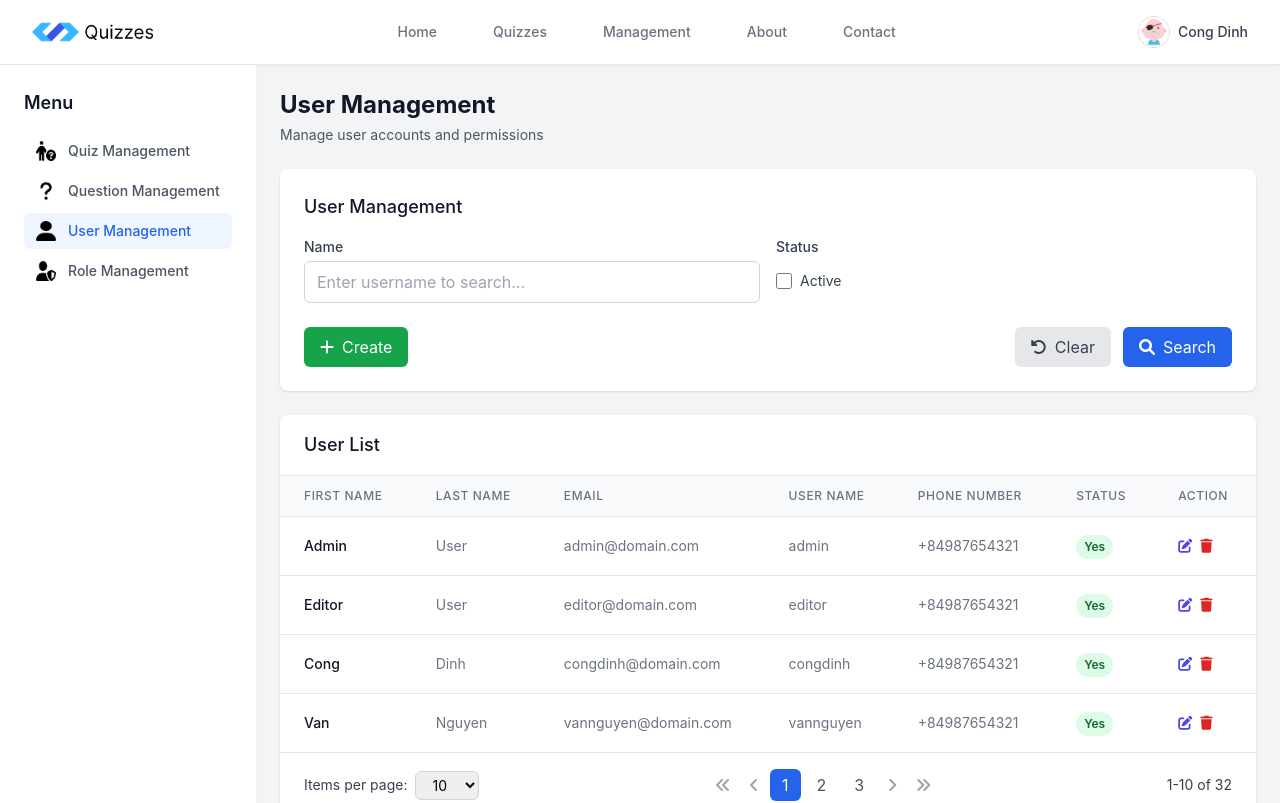
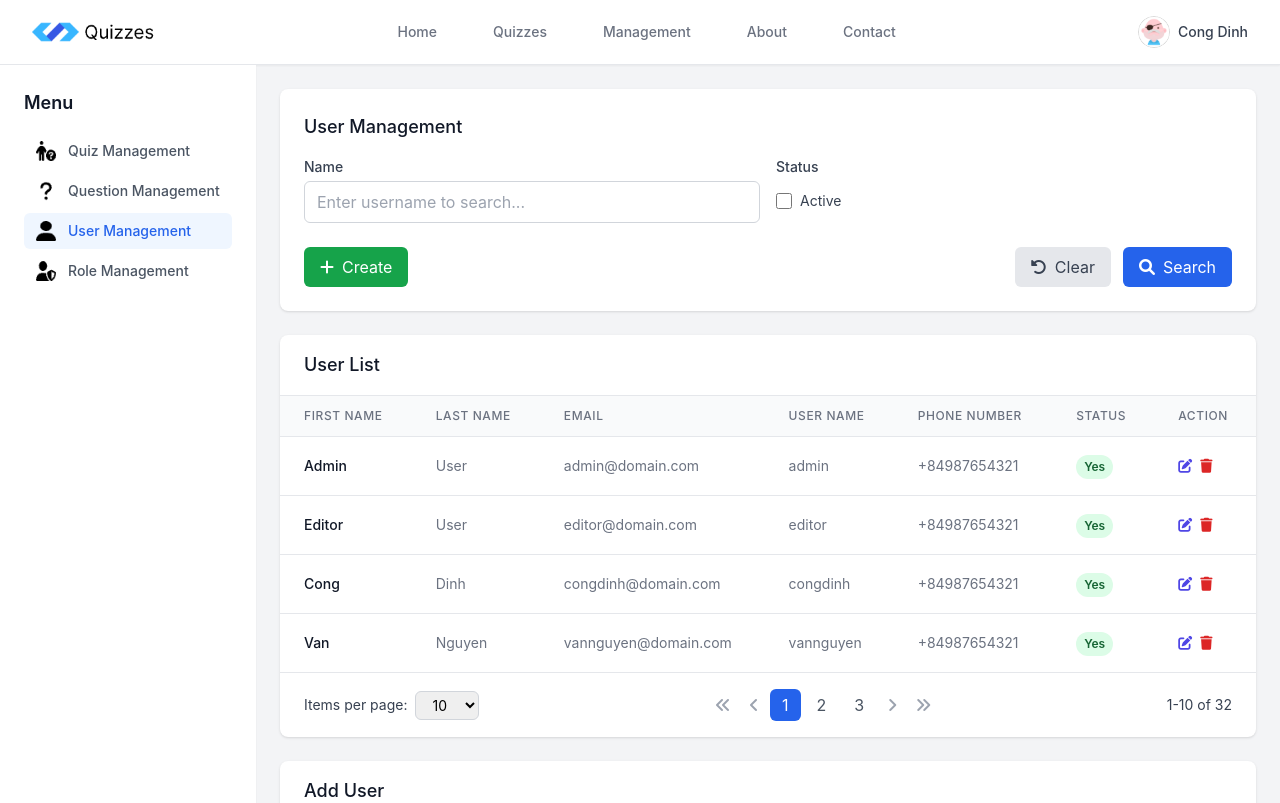
Before and after one commit to TPKAKA/quiz-app, a React (Vite) app: page /admin/user-management in a window 1280 px wide. Shown: the top 803 px of the page. Built offline with nearby package versions, Linux system fonts and the light colour scheme.

Commit message:
Move Footer component inside main content area
Relocates the Footer component from outside to inside the <main> element in admin management pages for Questions, Quizzes, Roles, and Users. This change ensures consistent layout and footer positioning across all admin pages.

```diff
--- a/src/pages/admin/Question-Management.tsx
+++ b/src/pages/admin/Question-Management.tsx
@@ -262,9 +262,9 @@ const QuestionManagement: React.FC = () => {
                             </form>
                         </div>
                     </div>
+                    <Footer />
                 </main>
             </div>
-            <Footer />
         </div>
     );
 };
--- a/src/pages/admin/Quiz-Management.tsx
+++ b/src/pages/admin/Quiz-Management.tsx
@@ -240,9 +240,10 @@ const QuizManagement: React.FC = () => {
                             </div>
                         </div>
                     </div>
+                    <Footer />
                 </main>
             </div>
-            <Footer />
+
         </div>
     );
 };
--- a/src/pages/admin/Role-Management.tsx
+++ b/src/pages/admin/Role-Management.tsx
@@ -132,9 +132,10 @@ const RoleManagement: React.FC = () => {
                             </table>
                         </div>
                     </div>
+                    <Footer />
                 </main>
             </div>
-            <Footer />
+
         </div>
     );
 };
--- a/src/pages/admin/User-Management.tsx
+++ b/src/pages/admin/User-Management.tsx
@@ -10,11 +10,6 @@ const UserManagement: React.FC = () => {
             <div className="flex flex-1">
                 <Menu />
                 <main className="flex-1 p-6">
-                    {/* Header */}
-                    <div className="mb-6">
-                        <h1 className="text-2xl font-bold text-gray-900">User Management</h1>
-                        <p className="mt-1 text-sm text-gray-600">Manage user accounts and permissions</p>
-                    </div>
 
                     {/* Search Panel */}
                     <div className="bg-white rounded-lg shadow mb-6">
@@ -274,7 +269,7 @@ const UserManagement: React.FC = () => {
                                     </div>
                                 </div>
 
-                                <div className="flex justify-end space-x-3 pt-6 border-t border-gray-200">
+                                <div className=" flex justify-end space-x-3 pt-6 border-t border-gray-200">
                                     <button type="button" className="px-4 py-2 bg-gray-200 text-gray-700 rounded-md hover:bg-gray-300 transition duration-200">
                                         <i className="fas fa-times mr-2"></i>Cancel
                                     </button>
@@ -285,9 +280,10 @@ const UserManagement: React.FC = () => {
                             </form>
                         </div>
                     </div>
+                     <Footer />
                 </main>
             </div>
-            <Footer />
+
         </div>
     );
 };
```
